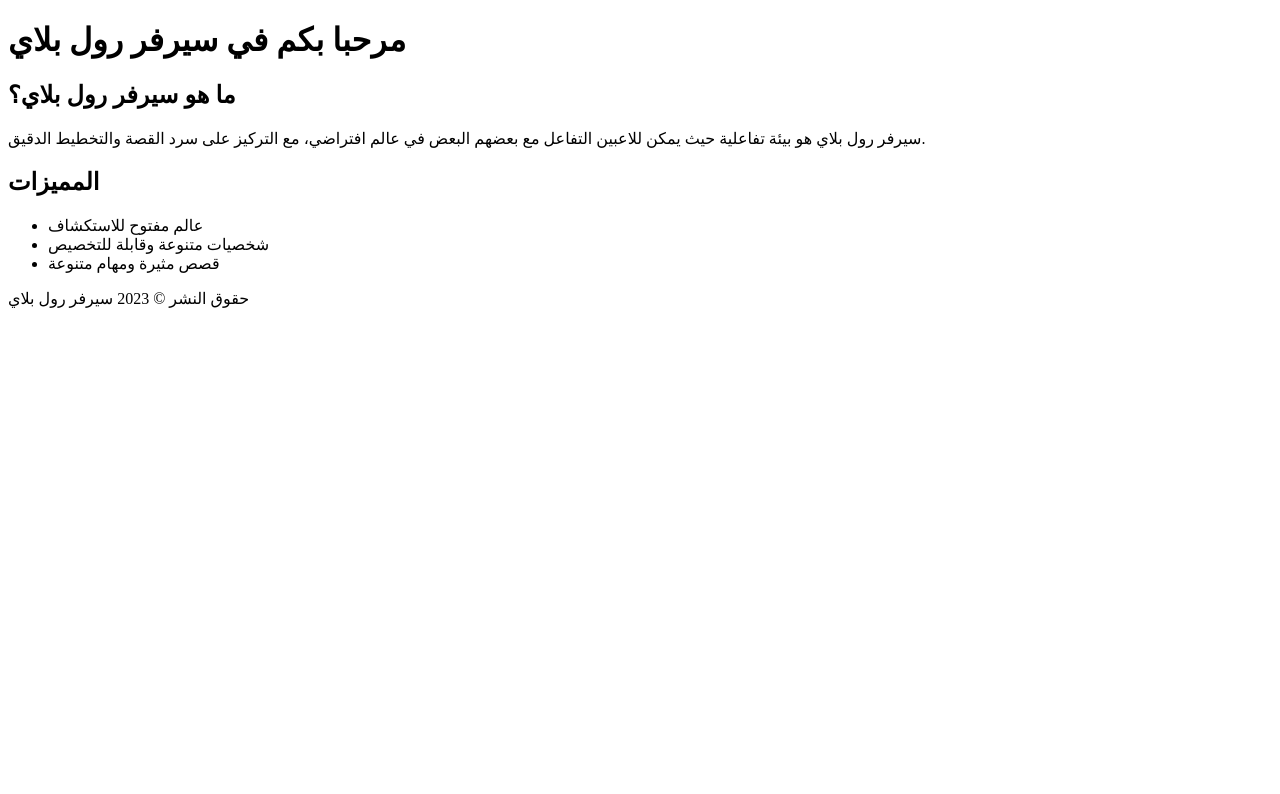
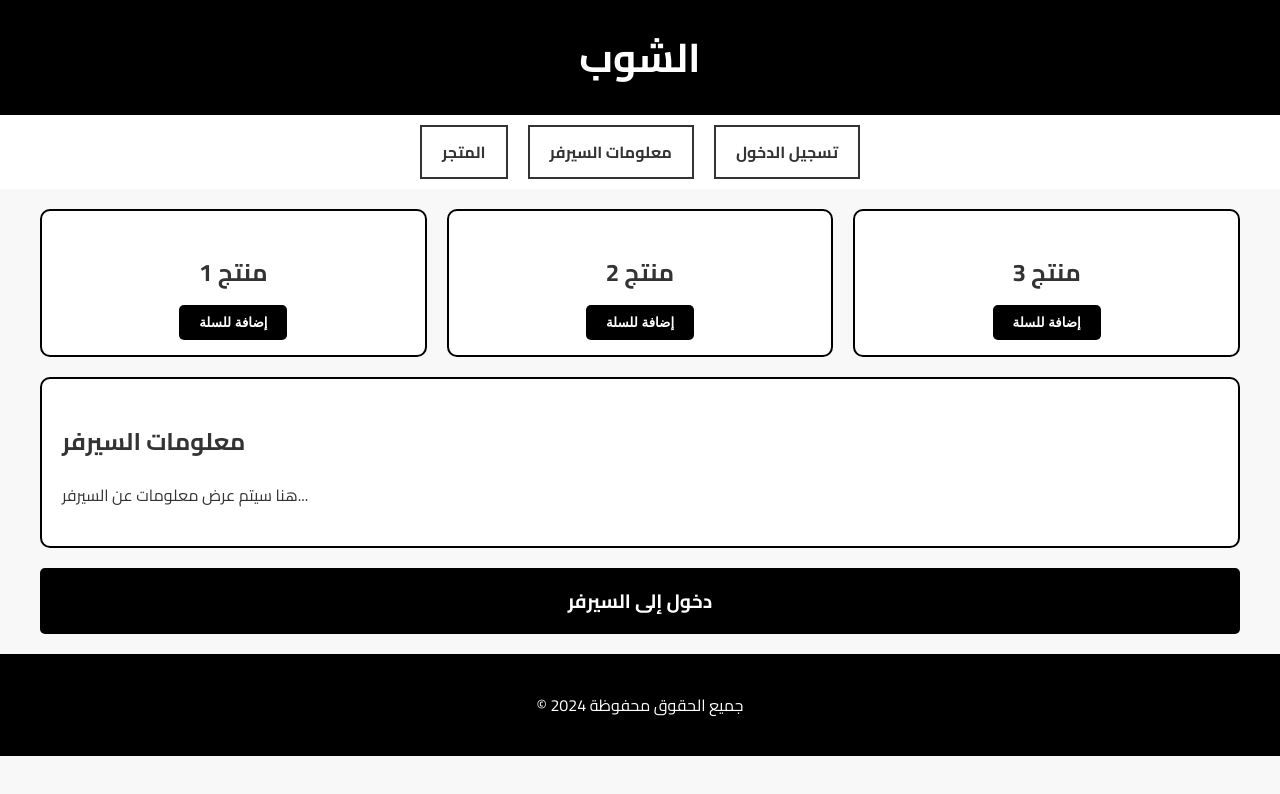
Before and after one commit to TheForestRp/News, a plain HTML site: page index.html in a window 1280 px wide. Drawn offline with Linux system fonts and the light colour scheme.

Commit message:
Update index.html

```diff
--- a/index.html
+++ b/index.html
@@ -3,29 +3,172 @@
 <head>
     <meta charset="UTF-8">
     <meta name="viewport" content="width=device-width, initial-scale=1.0">
-    <title>تعريف عن سيرفر رول بلاي</title>
-    <link rel="stylesheet" href="wathroleplay.css">
+    <title>الشوب</title>
+    <link href="https://fonts.googleapis.com/css2?family=Cairo:wght@400;700&display=swap" rel="stylesheet">
+    <style>
+        body {
+            font-family: 'Cairo', sans-serif;
+            margin: 0;
+            padding: 0;
+            background-color: #f8f8f8;
+            color: #333;
+        }
+
+        header {
+            background-color: #000;
+            color: #fff;
+            padding: 20px;
+            text-align: center;
+        }
+
+        header h1 {
+            margin: 0;
+            font-size: 2.5rem;
+        }
+
+        nav {
+            display: flex;
+            justify-content: center;
+            gap: 20px;
+            padding: 10px 0;
+            background-color: #fff;
+        }
+
+        nav a {
+            text-decoration: none;
+            color: #333;
+            font-weight: bold;
+            padding: 10px 20px;
+            border: 2px solid #333;
+            transition: all 0.3s ease;
+        }
+
+        nav a:hover {
+            background-color: #333;
+            color: #fff;
+        }
+
+        .container {
+            max-width: 1200px;
+            margin: 20px auto;
+            padding: 0 15px;
+        }
+
+        .shop {
+            display: grid;
+            grid-template-columns: repeat(auto-fit, minmax(250px, 1fr));
+            gap: 20px;
+        }
+
+        .item {
+            background-color: #fff;
+            border: 2px solid #000;
+            padding: 15px;
+            text-align: center;
+            border-radius: 10px;
+            transition: all 0.3s ease;
+        }
+
+        .item:hover {
+            transform: scale(1.05);
+            box-shadow: 0 5px 15px rgba(0, 0, 0, 0.2);
+        }
+
+        .item h3 {
+            margin-bottom: 10px;
+            font-size: 1.5rem;
+        }
+
+        .item button {
+            padding: 10px 20px;
+            background-color: #000;
+            color: #fff;
+            border: none;
+            border-radius: 5px;
+            cursor: pointer;
+            font-weight: bold;
+        }
+
+        .item button:hover {
+            background-color: #333;
+        }
+
+        footer {
+            text-align: center;
+            padding: 20px;
+            background-color: #000;
+            color: #fff;
+        }
+
+        .server-info {
+            margin-top: 20px;
+            padding: 20px;
+            background-color: #fff;
+            border: 2px solid #000;
+            border-radius: 10px;
+        }
+
+        .server-info h2 {
+            margin-bottom: 10px;
+        }
+
+        .login-button {
+            display: block;
+            margin: 20px auto;
+            text-align: center;
+            padding: 15px 30px;
+            background-color: #000;
+            color: #fff;
+            font-size: 1.2rem;
+            font-weight: bold;
+            border: none;
+            border-radius: 5px;
+            cursor: pointer;
+            text-decoration: none;
+        }
+
+        .login-button:hover {
+            background-color: #333;
+        }
+    </style>
 </head>
 <body>
     <header>
-        <h1>مرحبا بكم في سيرفر رول بلاي</h1>
+        <h1>الشوب</h1>
     </header>
-    <main>
-        <section>
-            <h2>ما هو سيرفر رول بلاي؟</h2>
-            <p>سيرفر رول بلاي هو بيئة تفاعلية حيث يمكن للاعبين التفاعل مع بعضهم البعض في عالم افتراضي، مع التركيز على سرد القصة والتخطيط الدقيق.</p>
+
+    <nav>
+        <a href="#shop">المتجر</a>
+        <a href="#server-info">معلومات السيرفر</a>
+        <a href="#login">تسجيل الدخول</a>
+    </nav>
+
+    <div class="container">
+        <section id="shop" class="shop">
+            <div class="item">
+                <h3>منتج 1</h3>
+                <button>إضافة للسلة</button>
+            </div>
+            <div class="item">
+                <h3>منتج 2</h3>
+                <button>إضافة للسلة</button>
+            </div>
+            <div class="item">
+                <h3>منتج 3</h3>
+                <button>إضافة للسلة</button>
+            </div>
         </section>
-        <section>
-            <h2>المميزات</h2>
-            <ul>
-                <li>عالم مفتوح للاستكشاف</li>
-                <li>شخصيات متنوعة وقابلة للتخصيص</li>
-                <li>قصص مثيرة ومهام متنوعة</li>
-            </ul>
+
+        <section id="server-info" class="server-info">
+            <h2>معلومات السيرفر</h2>
+            <p>هنا سيتم عرض معلومات عن السيرفر...</p>
         </section>
-    </main>
+
+        <a id="login" href="#" class="login-button">دخول إلى السيرفر</a>
+    </div>
+
     <footer>
-        <p>حقوق النشر &copy; 2023 سيرفر رول بلاي</p>
+        <p>© 2024 جميع الحقوق محفوظة</p>
     </footer>
 </body>
 </html>
```
